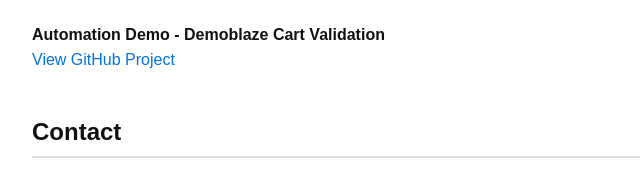
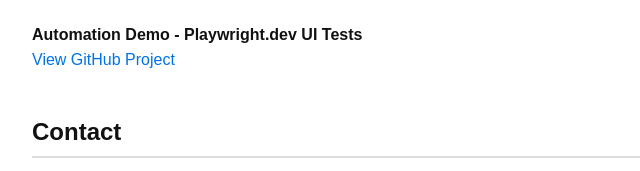
Before and after one commit to PedroNascimento11/qa-portfolio, a plain HTML site: page index.html in a window 1280 px wide. Shown: the part 1431-1602 px from the top of the page, 208-848 px from the left. Drawn offline with Linux system fonts and the light colour scheme.

Commit message:
Updated README and index.html

```diff
--- a/index.html
+++ b/index.html
@@ -149,7 +149,7 @@
         </div>
 
         <div class="project">
-            <strong>Automation Demo - Demoblaze Cart Validation</strong><br>
+            <strong>Automation Demo - Playwright.dev UI Tests</strong><br>
             <a href="automation-demo/README.md" target="_blank">View GitHub Project</a>
         </div>
     </section>
```
Also changed, not shown: automation-demo/README.md.
